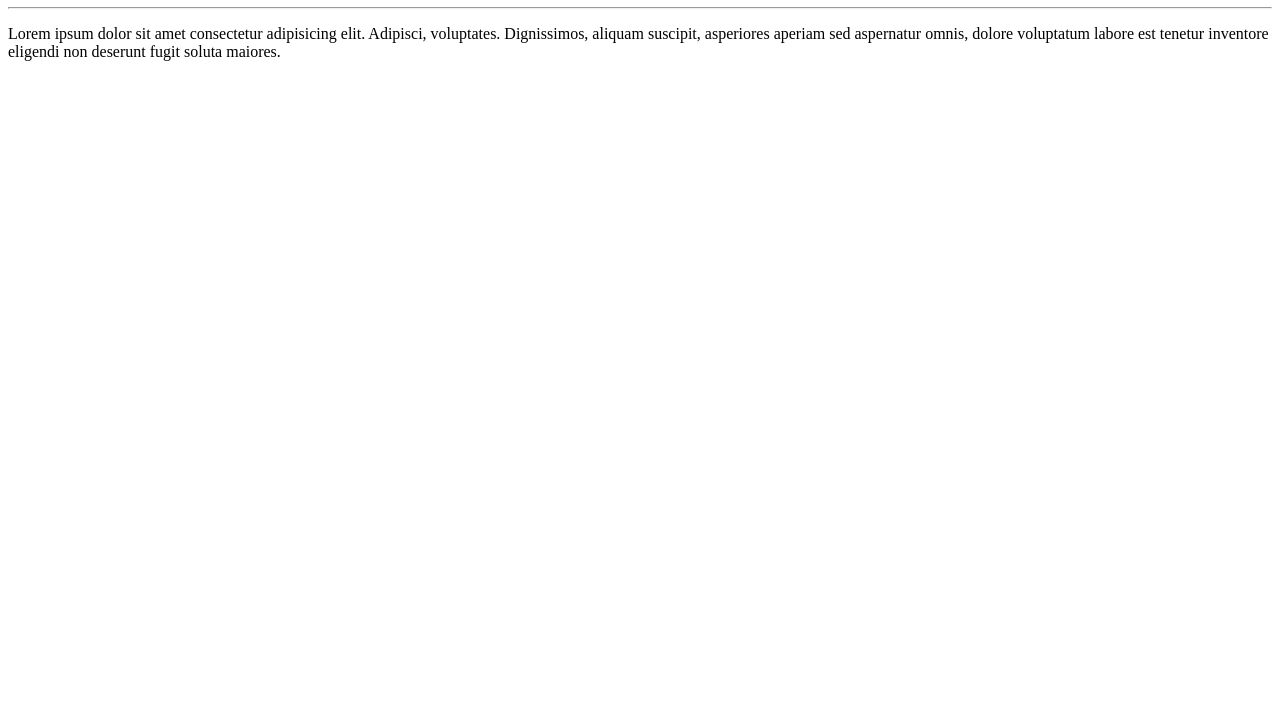
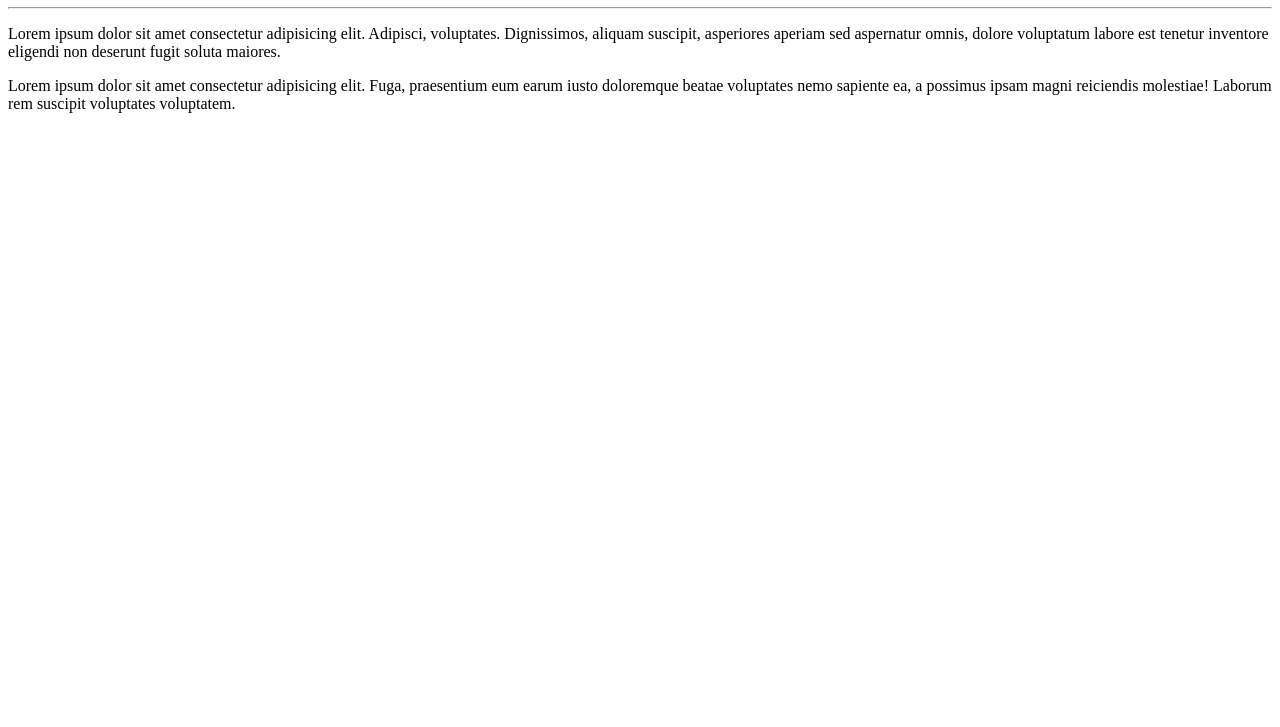
Before and after one commit to Annieleoliveiraa/Ola-Mundo, a plain HTML site: page site-exemploo/index.html in a window 1280 px wide. Shown: the part 73-800 px from the top of the page. Drawn offline with Linux system fonts and the light colour scheme.

Commit message:
adicionei mais um parágrafo

```diff
--- a/site-exemploo/index.html
+++ b/site-exemploo/index.html
@@ -10,5 +10,6 @@
     <h1>Olá, Mundo!</h1>
     <hr>
     <p>Lorem ipsum dolor sit amet consectetur adipisicing elit. Adipisci, voluptates. Dignissimos, aliquam suscipit, asperiores aperiam sed aspernatur omnis, dolore voluptatum labore est tenetur inventore eligendi non deserunt fugit soluta maiores.</p>
+    <p>Lorem ipsum dolor sit amet consectetur adipisicing elit. Fuga, praesentium eum earum iusto doloremque beatae voluptates nemo sapiente ea, a possimus ipsam magni reiciendis molestiae! Laborum rem suscipit voluptates voluptatem.</p>
 </body>
 </html>
```
